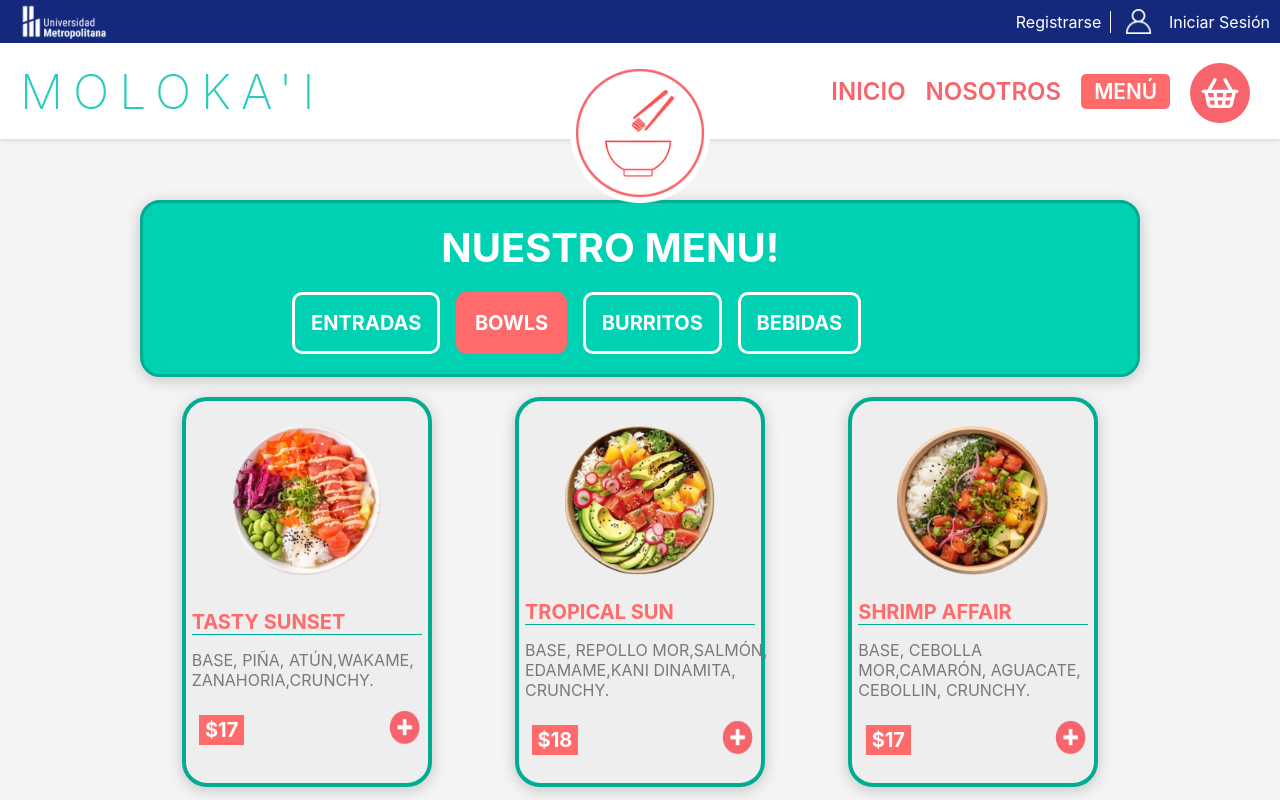
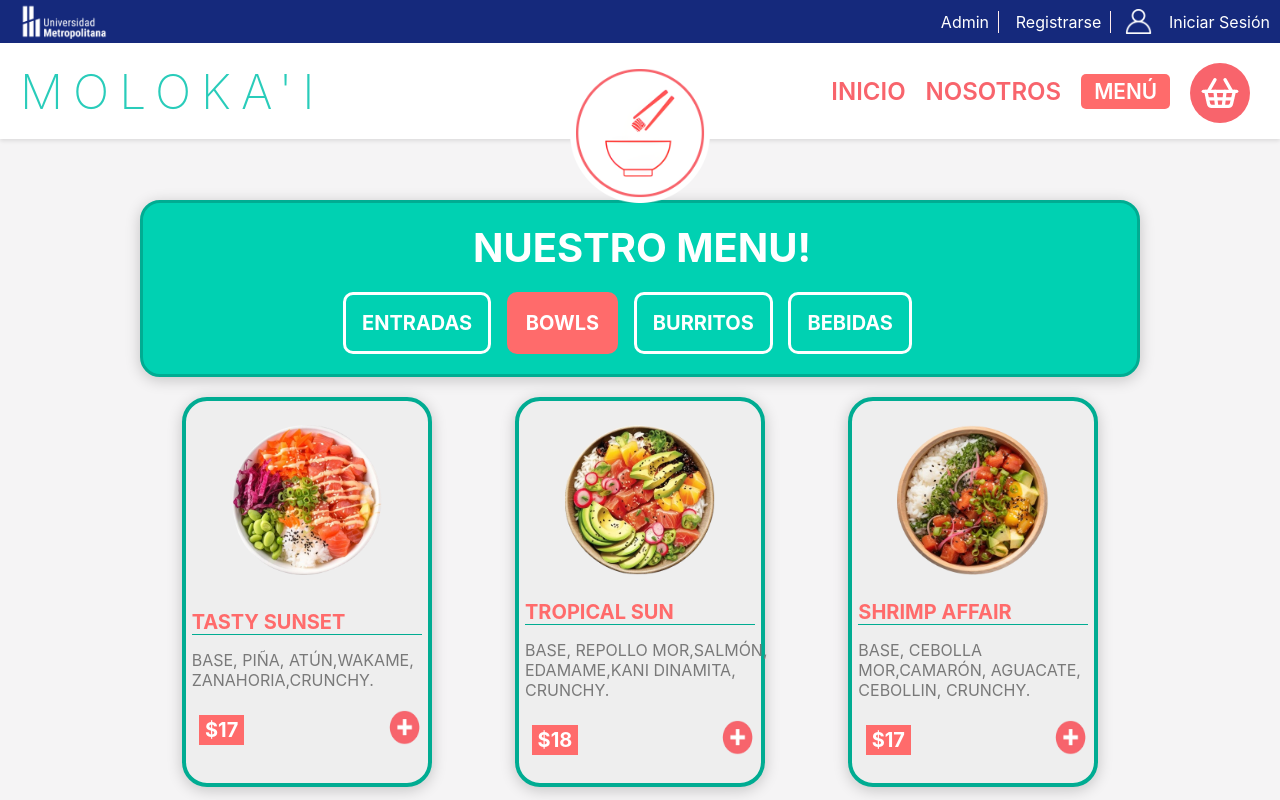
Before and after one commit to ReiReyes/Proyecto-Final, a React (Vite) app: page /Bowls in a window 1280 px wide. Shown: the top 800 px of the page. Built offline with nearby package versions, Linux system fonts and the light colour scheme; no server answers.

Commit message:
fixes finales para la entrega

```diff
--- a/src/App.jsx
+++ b/src/App.jsx
@@ -40,9 +40,9 @@
                 <Route path="/Profile_security" element={<Profile_Sec />} />
                 <Route path="/Profile_history" element={<ProfileHist />} />
                 <Route path="/LandingPage" element={<LandingPage />} />
-                <Route path="Manage-Menu" element={<AdminMenu/>}/>
-                <Route path="Manage-Coupons" element={<AdminPromo/>}/>
-                <Route path="Manage-Historial" element={<AdminHist/>}/>
+                <Route path="/Manage-Menu" element={<AdminMenu/>}/>
+                <Route path="/Manage-Coupons" element={<AdminPromo/>}/>
+                <Route path="/Manage-Historial" element={<AdminHist/>}/>
                 <Route path="/Entradas" element={<Entradas />} />
                 <Route path="/Bowls" element={<Bowls />} />
                 <Route path="/Burritos" element={<Burritos />} />
--- a/src/assets/styles/Navbar.css
+++ b/src/assets/styles/Navbar.css
@@ -16,14 +16,14 @@
     font-size: 40px;
     margin: 1rem;
     font-weight: bold;
-    margin-left: 30%;
+    margin-left: 330px;
     margin-top: 20px;
     margin-bottom: 20px;
 }
 
 .navbar {
     display: flex;
-    margin-left: 15%;
+    margin-left: 200px;
     margin-bottom: 20px;
 }
 
--- a/src/components/Header.jsx
+++ b/src/components/Header.jsx
@@ -55,6 +55,10 @@
               </>
             ) : (
               <>
+                <a className="registerh" href="/Manage-Menu">
+                  Admin
+                </a>
+                <img src={Barra} alt="Separador" className="separator" />
                 <a className="registerh" href="/register">
                   Registrarse
                 </a>
```
